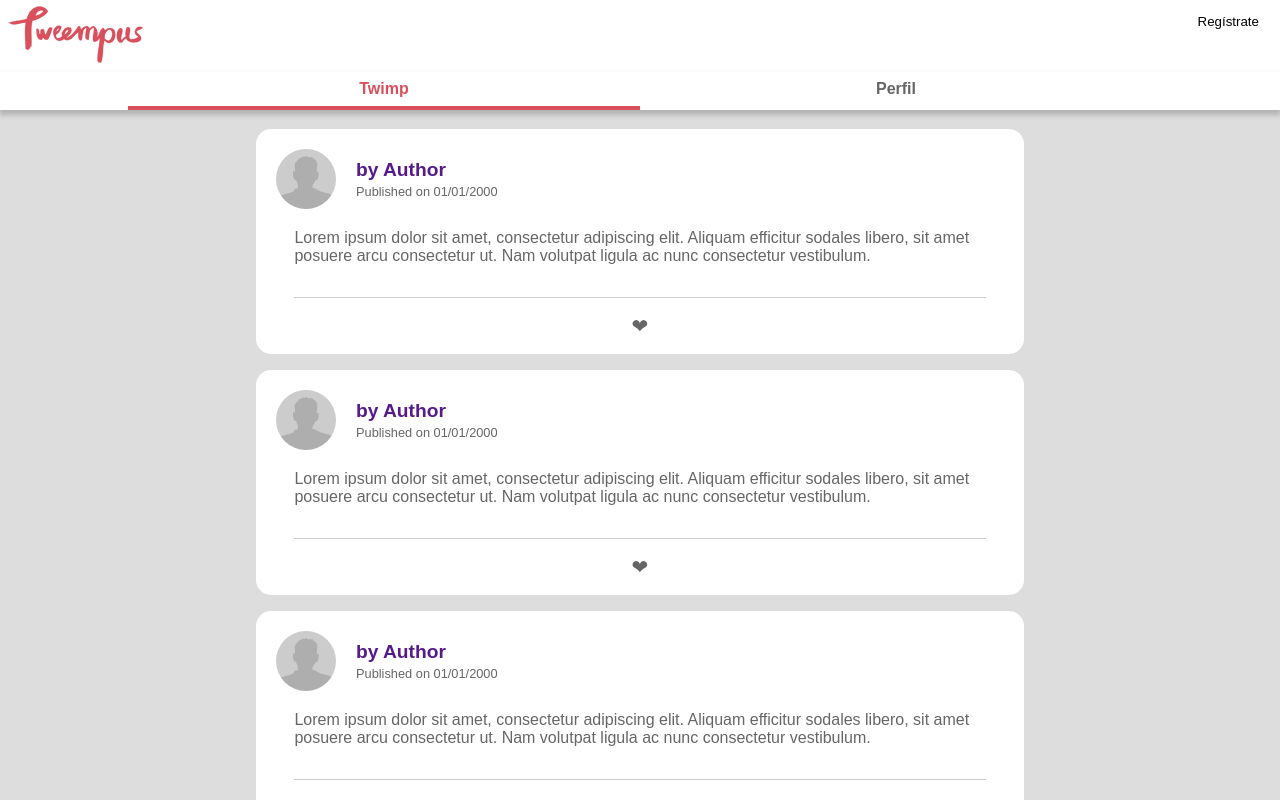
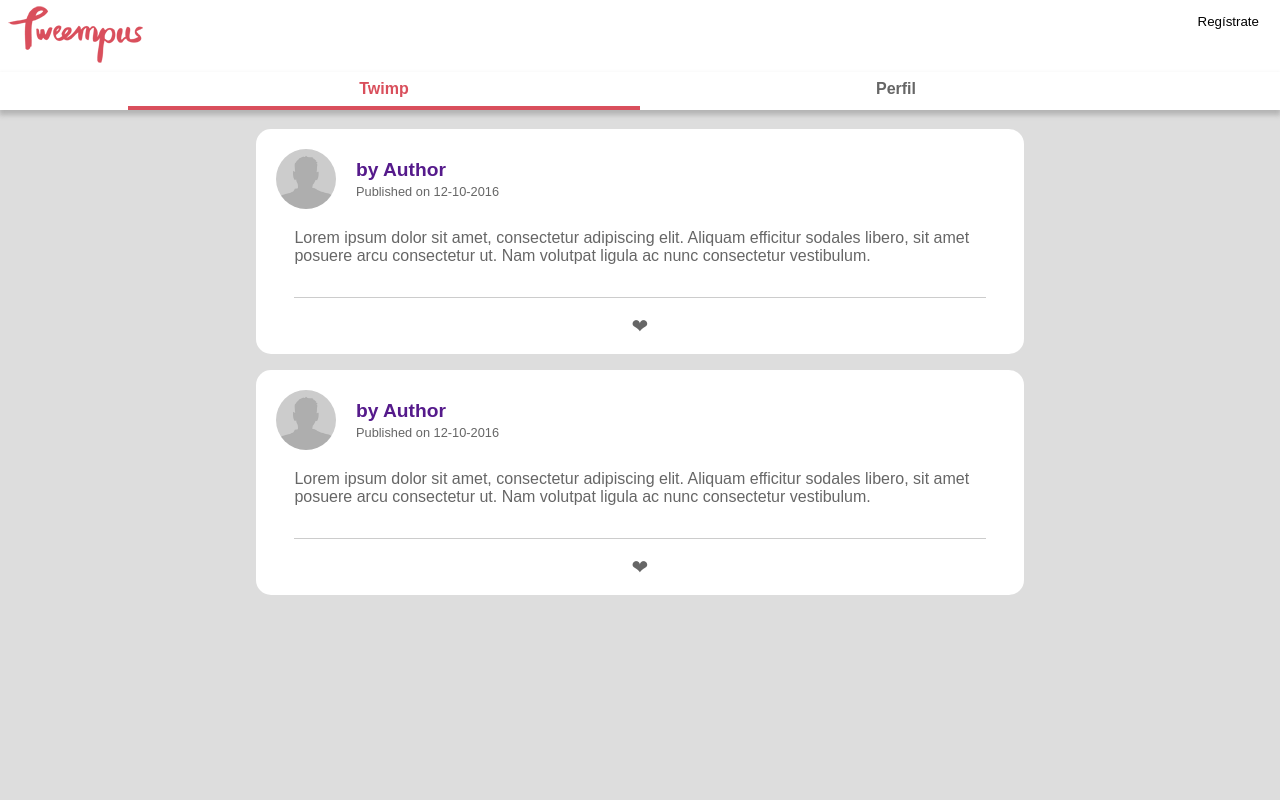
Before and after one commit to VanesaLopez/Angular-tweempus, an Angular app: page /dashboard in a window 1280 px wide. Shown: the top 800 px of the page. Built offline with nearby package versions, Linux system fonts and the light colour scheme; data requests are answered from the project's data file.

Commit message:
Added api calls

```diff
--- a/src/app/core/core.module.ts
+++ b/src/app/core/core.module.ts
@@ -4,11 +4,13 @@ import { RouterModule } from '@angular/router';
 
 import { HeaderComponent } from './header/header.component';
 import { NavComponent } from './nav/nav.component';
+import { HttpClientModule } from '@angular/common/http';
 
 @NgModule({
   imports: [
     CommonModule,
-    RouterModule
+    RouterModule,
+    HttpClientModule
   ],
   declarations: [HeaderComponent, NavComponent],
   exports: [HeaderComponent, NavComponent]
--- a/src/app/dashboard/dashboard.component.html
+++ b/src/app/dashboard/dashboard.component.html
@@ -1,5 +1,5 @@
 <section class="main section_dashboard">
 
-    <tweempus-twimp-list></tweempus-twimp-list>
+    <tweempus-twimp-list [twimps]="twimpList"></tweempus-twimp-list>
 
 </section>
--- a/src/app/dashboard/dashboard.component.ts
+++ b/src/app/dashboard/dashboard.component.ts
@@ -1,9 +1,23 @@
-import { Component } from '@angular/core';
+import { Component, OnInit } from '@angular/core';
+import { AuthorService } from '../shared/author/author.service';
+import { Twimp } from '../shared/twimp/twimp.model';
+import { TwimpService } from '../shared/twimp/twimp.service';
 
 @Component({
   selector: 'tweempus-dashboard',
   templateUrl: './dashboard.component.html',
   styleUrls: ['./dashboard.component.css']
 })
-export class DashboardComponent {
+export class DashboardComponent implements OnInit {
+  twimpList: Twimp[] = [];
+
+  constructor(
+      private authorService: AuthorService,
+      private twimpService: TwimpService
+  ) { }
+
+  ngOnInit() {
+    this.twimpService.getTwimps().subscribe(twimps => this.twimpList = twimps);
+    this.authorService.getAuthor('1').subscribe(author => console.log(author));
+  }
 }
--- /dev/null
+++ b/src/app/shared/author/author.service.ts
@@ -0,0 +1,35 @@
+import { Injectable } from '@angular/core';
+import { HttpClient } from '@angular/common/http';
+import { Observable } from 'rxjs';
+import { catchError, map } from 'rxjs/operators';
+import { Author } from './author.model';
+
+@Injectable()
+export class AuthorService {
+
+  private url = 'http://localhost:3000/authors';
+
+  constructor(private httpClient: HttpClient) { }
+
+  getAuthor(id: string): Observable<Author> {
+    let author: Author = null;
+
+    return this.httpClient.get<Author>(`${this.url}/${id}`).pipe(
+      map(dbAuthor => {
+        author = new Author(dbAuthor.id);
+        author.fullName = dbAuthor.fullName;
+        author.image = dbAuthor.image;
+        author.url = `http://localhost:4200/author/${dbAuthor.id}`;
+        return author;
+      }),
+      catchError(this.handleError)
+    );
+  }
+
+  handleError(error: any) {
+    const errMsg = (error.message) ? error.message :
+      error.status ? `${error.status} - ${error.statusText}` : 'Server error';
+    console.log(errMsg);
+    return Observable.throw(errMsg);
+  }
+}
--- a/src/app/shared/shared.module.ts
+++ b/src/app/shared/shared.module.ts
@@ -5,6 +5,8 @@ import { RouterModule } from '@angular/router';
 import { TwimpCardComponent } from './twimp/twimp-card/twimp-card.component';
 import { TwimpListComponent } from './twimp/twimp-list/twimp-list.component';
 import { AuthorCardComponent } from './author/author-card/author-card.component';
+import { AuthorService } from './author/author.service';
+import { TwimpService } from './twimp/twimp.service';
 
 @NgModule({
   imports: [
@@ -12,6 +14,7 @@ import { AuthorCardComponent } from './author/author-card/author-card.component'
     RouterModule
   ],
   declarations: [TwimpCardComponent, TwimpListComponent, AuthorCardComponent],
+  providers: [AuthorService, TwimpService],
   exports: [TwimpCardComponent, TwimpListComponent, AuthorCardComponent, RouterModule]
 })
 export class SharedModule { }
--- a/src/app/shared/twimp/twimp-card/twimp-card.component.html
+++ b/src/app/shared/twimp/twimp-card/twimp-card.component.html
@@ -1,13 +1,13 @@
 <section class="twimp">
 
 	<div class="twimp_header">
-		<img class="twimp_header_img" [src]="twimp._author._image" alt="Imagen de un twimp">
-		<a class="twimp_header_name" [href]="twimp._author._url" target="_b">by {{twimp._author._fullName}}</a>
-		<div class="twimp_header_date">Published on {{twimp._timestamp}}</div>
+		<img class="twimp_header_img" [src]="twimp.author.image" alt="Imagen de un twimp">
+		<a class="twimp_header_name" [href]="twimp.author.url" target="_b">by {{twimp.author.fullName}}</a>
+		<div class="twimp_header_date">Published on {{twimp.timestamp}}</div>
 	</div>
 
 	<div class="twimp_content">
-		{{twimp._content}}
+		{{twimp.content}}
 	</div>
 
 	<hr class="twimp_line">
--- a/src/app/shared/twimp/twimp-list/twimp-list.component.ts
+++ b/src/app/shared/twimp/twimp-list/twimp-list.component.ts
@@ -1,25 +1,14 @@
-import { Component, OnInit } from '@angular/core';
+import { Component, Input } from '@angular/core';
 
 import { Twimp } from '../twimp.model';
-import { Author } from '../../author/author.model';
 
 @Component({
   selector: 'tweempus-twimp-list',
   templateUrl: './twimp-list.component.html',
   styleUrls: ['./twimp-list.component.css']
 })
-export class TwimpListComponent implements OnInit {
-  text: string = 'Lorem ipsum dolor sit amet, consectetur adipiscing elit. Aliquam efficitur sodales libero, sit amet posuere arcu consectetur ut. Nam volutpat ligula ac nunc consectetur vestibulum.';
-  authors: Author[] = [];
-  twimps: Twimp[] = [];
-
-  ngOnInit() {
-    this.authors.push(new Author('1'));
-    this.twimps.push(new Twimp('1', '', this.authors[0], this.text, '01/01/2000'));
-    this.twimps.push(new Twimp('2', '', this.authors[0], this.text, '01/01/2000'));
-    this.twimps.push(new Twimp('3', '', this.authors[0], this.text, '01/01/2000'));
-    this.twimps.push(new Twimp('4', '', this.authors[0], this.text, '01/01/2000'));
-  }
+export class TwimpListComponent {
+  @Input() twimps: Twimp[];
 
   updateFavorite(event) {
     this.twimps.forEach(twimp => {
--- /dev/null
+++ b/src/app/shared/twimp/twimp.service.ts
@@ -0,0 +1,47 @@
+import { Injectable } from '@angular/core';
+import { HttpClient } from '@angular/common/http';
+import { Observable } from 'rxjs';
+import { catchError, map } from 'rxjs/operators';
+import { Twimp } from './twimp.model';
+import { Author } from '../author/author.model';
+
+@Injectable()
+export class TwimpService {
+
+  private url = 'http://localhost:3000/twimps';
+  private urlFavorite = 'http://localhost:3000/author-favorites';
+
+  constructor(private httpClinet: HttpClient) { }
+
+  getTwimps(): Observable<Twimp[]> {
+    const twimps: Twimp[] = [];
+
+    return this.httpClinet.get(this.url).pipe(
+      map(dbTwimpList => {
+        for (const i in dbTwimpList) {
+          if (i) {
+            const twimp = new Twimp(dbTwimpList[i].id, `localhost:4200/twimp/${dbTwimpList[i].id}`,
+              new Author(dbTwimpList[i].author), dbTwimpList[i].content, dbTwimpList[i].timestamp);
+            twimps.push(twimp);
+          }
+        }
+        return twimps;
+      })
+    );
+  }
+
+  getFavoritesByAuthor(idAuthor: string, idTwimp: string): Observable<boolean> {
+      return this.httpClinet.get(`${this.urlFavorite}/${idAuthor}`).pipe(
+        map(response => true),
+        catchError(this.handleError)
+      );
+  }
+
+  handleError(error: any) {
+    const errMsg = (error.message) ? error.message :
+      error.status ? `${error.status} - ${error.statusText}` : 'Server error';
+    console.log(errMsg);
+    return Observable.throw(errMsg);
+  }
+
+}
```
Also changed, not shown: 2 other files (tests, documents, lock files or other folders).
